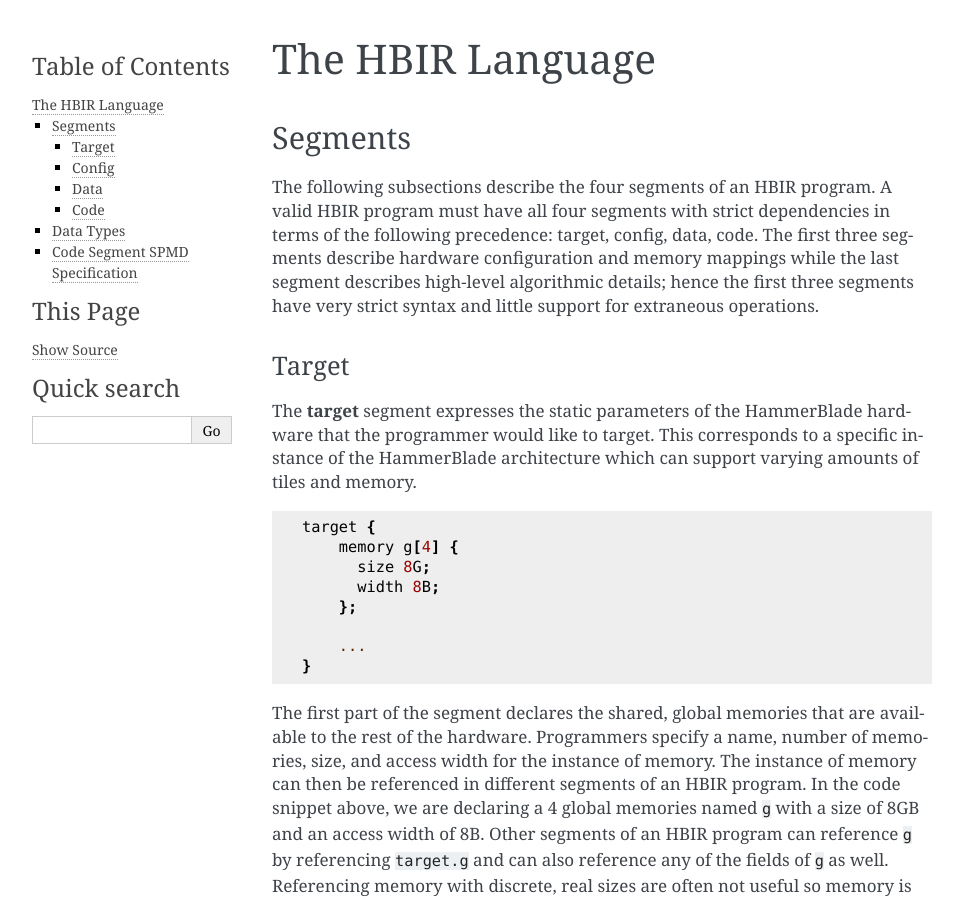
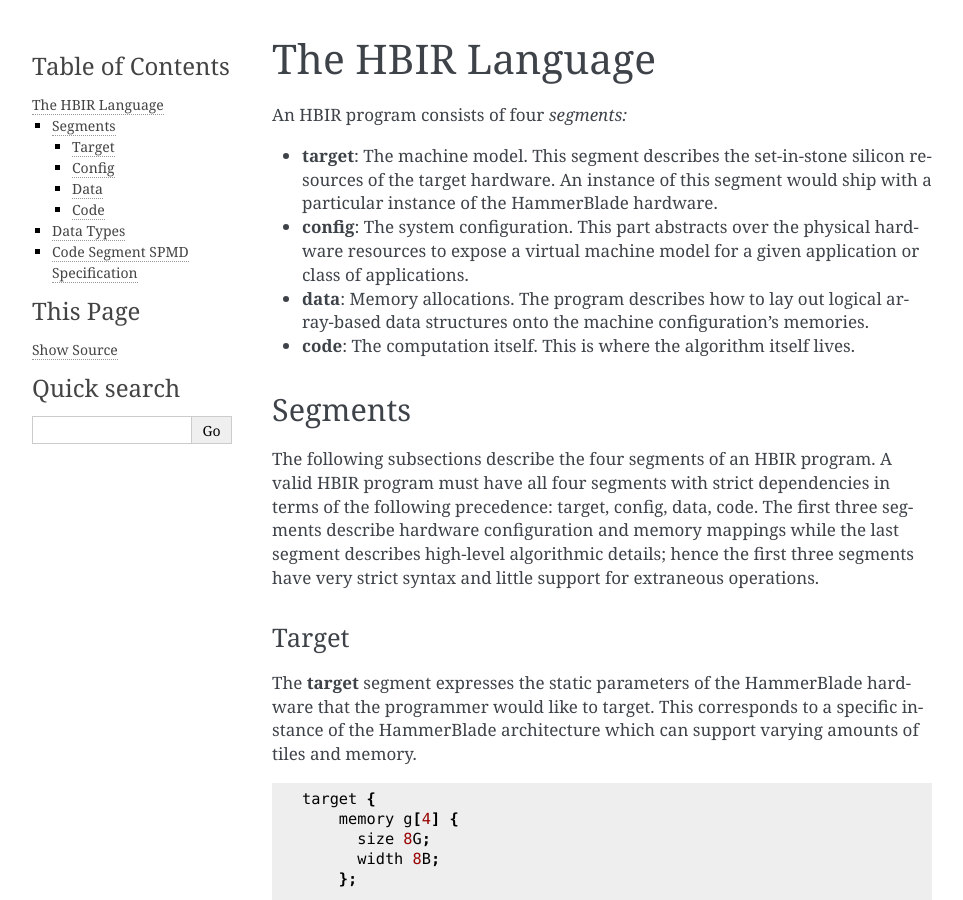
Before and after one commit to cucapra/hbir, a Sphinx documentation site: the page built from docs/lang.md, in a window 1280 px wide and 900 px high. Shown: the whole window, without its empty margins (148-1111 px from the left). Built offline with Sphinx 7.4.7, drawn with Linux system fonts in a browser that asks for light colours.

Commit message:
Segment overview

```diff
--- a/docs/lang.md
+++ b/docs/lang.md
@@ -1,5 +1,12 @@
 The HBIR Language
 ================
+
+An HBIR program consists of four *segments:*
+
+* **target**: The machine model. This segment describes the set-in-stone silicon resources of the target hardware. An instance of this segment would ship with a particular instance of the HammerBlade hardware.
+* **config**: The system configuration. This part abstracts over the physical hardware resources to expose a virtual machine model for a given application or class of applications.
+* **data**: Memory allocations. The program describes how to lay out logical array-based data structures onto the machine configuration's memories.
+* **code**: The computation itself. This is where the algorithm itself lives.
 
 Segments
 --------
```
